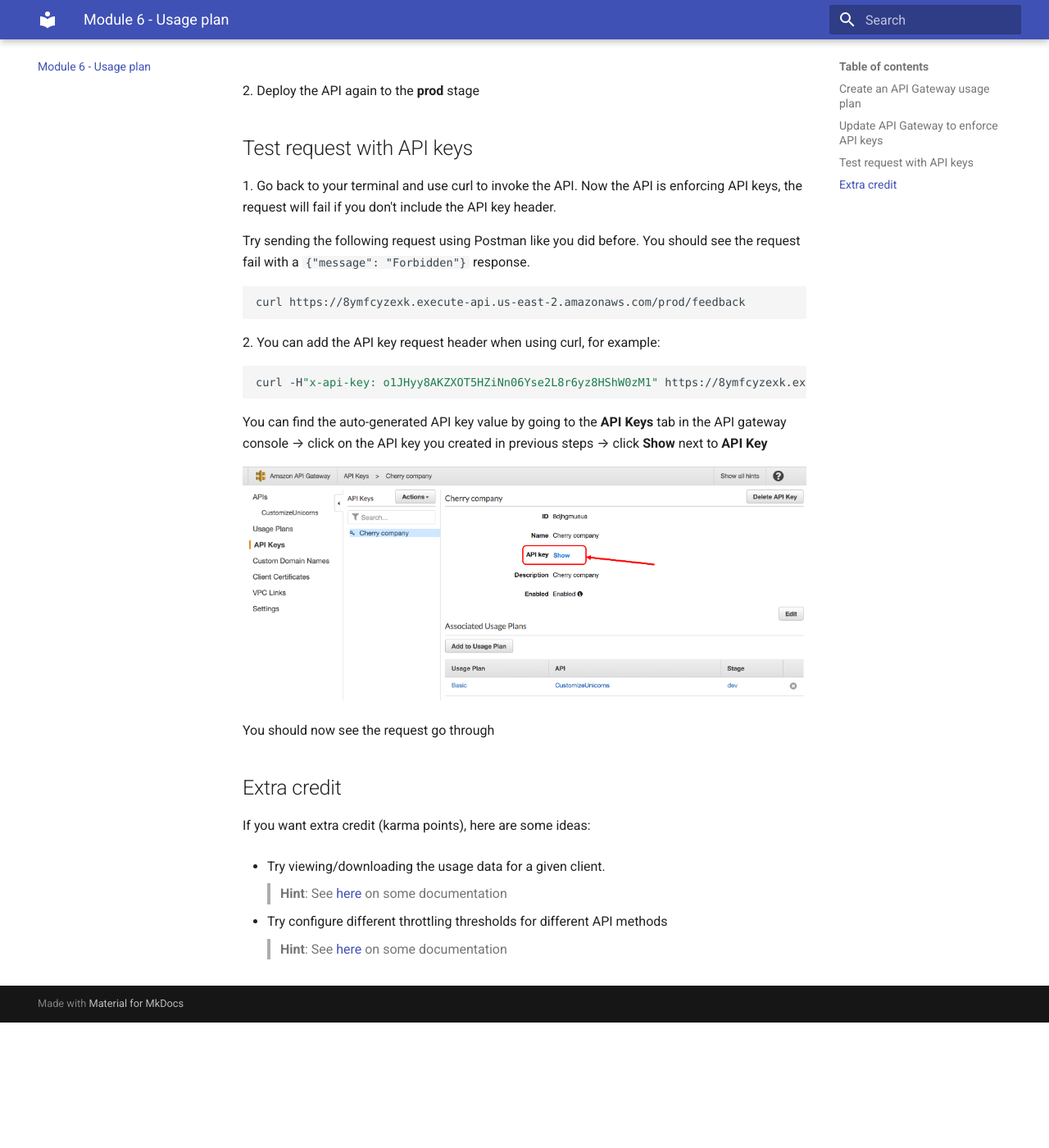
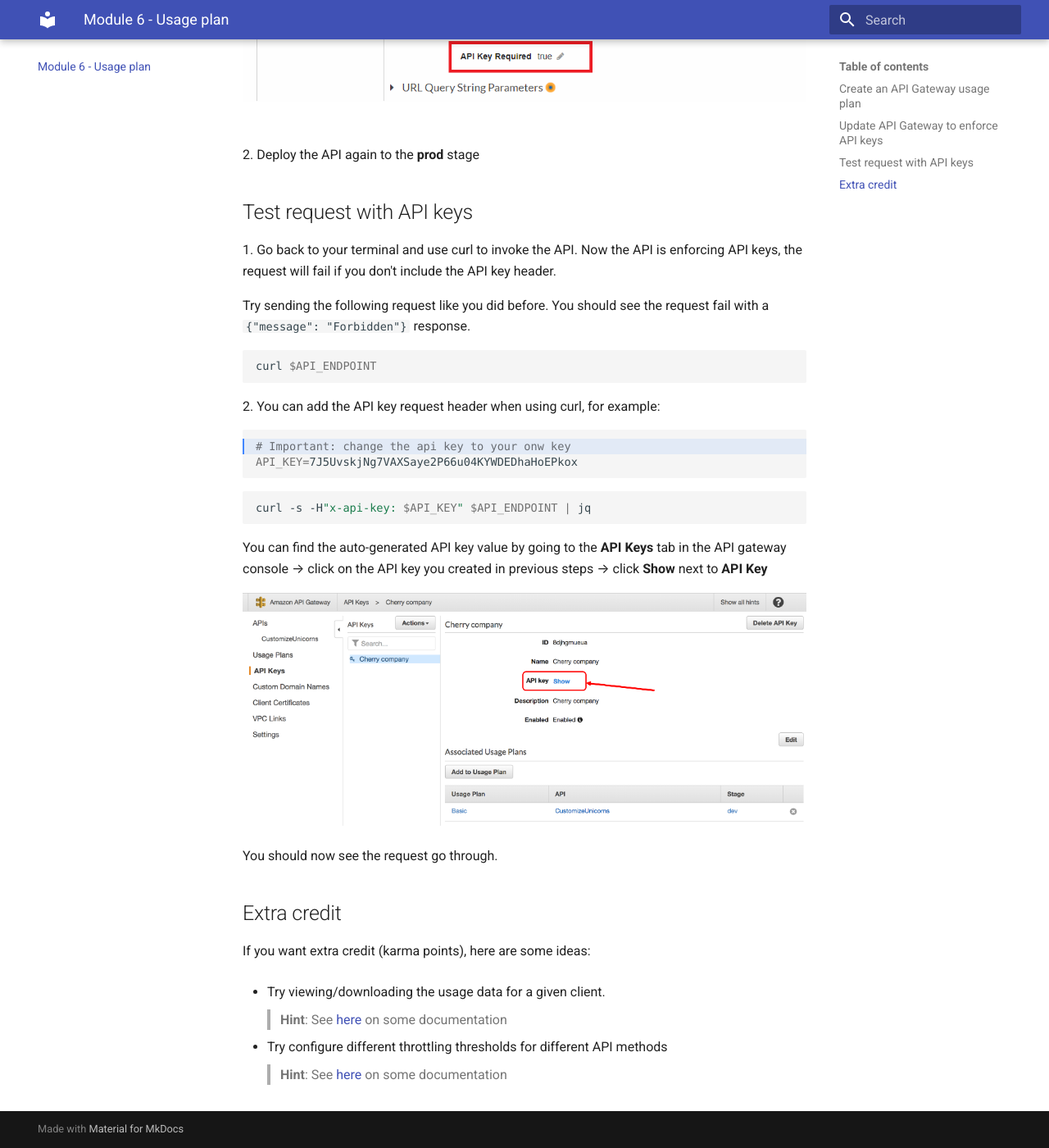
Before and after one commit to xiangshen-dk/workshop-building-secure-apis, an MkDocs documentation site: the page built from docs/usage-plan.md, in a window 1280 px wide and 1400 px high, scrolled down 2842 px. Shown: the whole window at 82% size. Built offline with MkDocs 1.6.1 and Material for MkDocs 9.7.7, drawn with Linux system fonts in a browser that asks for light colours; some web fonts are replaced; before the commit the page ends 4089 px from its top, so only the background shows below that; some of the changed text lies outside the part shown.

Commit message:
usage plan cleanup

````diff
--- a/docs/usage-plan.md
+++ b/docs/usage-plan.md
@@ -6,7 +6,7 @@ You can leverage Usage Plans with Amazon API Gateway to set limits on request ra
 To tally the number of requests based on the caller, API Gateway uses API Keys to keep track of different consumers for your API. In our use case, requests coming from different companies can be calculated separately.
 
 ## Create an API Gateway usage plan
-1. In the API Gateway console, go to **Usage Plans** tab, and click **Create**
+1. In the [API Gateway console](https://console.aws.amazon.com/apigateway/home), click the **Usage Plans** link on the left, and click **Create**
 1. Fill in the details for the usage plan
 
 	* **Name**: ```Basic```
@@ -20,7 +20,11 @@ To tally the number of requests based on the caller, API Gateway uses API Keys t
 
 	Click **Next**
 
-1. Associate the API we created previously with the usage plan. Pick `prod` stage. And click the checkmark to confirm. Then click **Next**
+1. Associate the API we created previously with the usage plan.
+	* Click the button __Add API Stage__
+	* Select __FeedbackSvc__
+	* Pick `prod` stage
+	* Click the checkmark to confirm. Then click **Next**
 
 	![add stage to Usage plan](images/5A-add-stage-to-plan.png)
 
@@ -53,16 +57,20 @@ Now, we need to modify our API gateway so requests must have an API key present.
 
 1\. Go back to your terminal and use curl to invoke the API. Now the API is enforcing API keys, the request will fail if you don't include the API key header.
 
-Try sending the following request using Postman like you did before. You should see the request fail with a `{"message": "Forbidden"}` response.
+Try sending the following request like you did before. You should see the request fail with a `{"message": "Forbidden"}` response.
 
 ```bash
-curl https://8ymfcyzexk.execute-api.us-east-2.amazonaws.com/prod/feedback
+curl $API_ENDPOINT
 ```
 
 2\. You can add the API key request header when using curl, for example:
 
+```bash hl_lines="1"
+# Important: change the api key to your onw key
+API_KEY=7J5UvskjNg7VAXSaye2P66u04KYWDEDhaHoEPkox
+```
 ```bash
-curl -H"x-api-key: o1JHyy8AKZXOT5HZiNn06Yse2L8r6yz8HShW0zM1" https://8ymfcyzexk.execute-api.us-east-2.amazonaws.com/prod/feedback
+curl -s -H"x-api-key: $API_KEY" $API_ENDPOINT | jq
 ```
 
 You can find the auto-generated API key value by going to the **API Keys** tab in the API gateway console --> click on the API key you created in previous steps --> click **Show** next to **API Key**
@@ -70,7 +78,7 @@ You can find the auto-generated API key value by going to the **API Keys** tab i
   ![](../images/5C-find-api-key.png)
 
 
-You should now see the request go through
+You should now see the request go through.
 
 ## Extra credit
 
````
Also changed, not shown: docs/images/5A-API-key-created.png.
